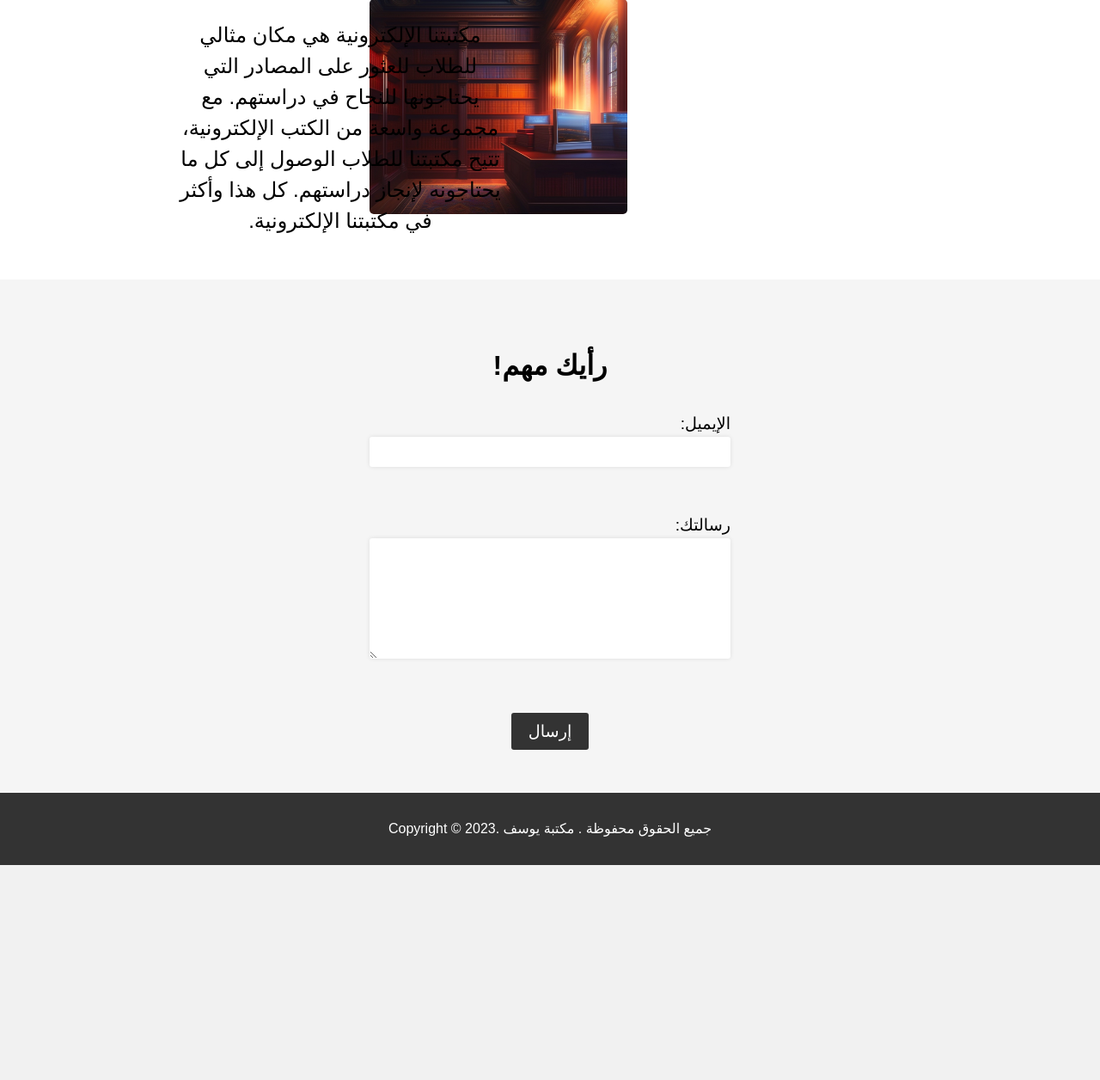
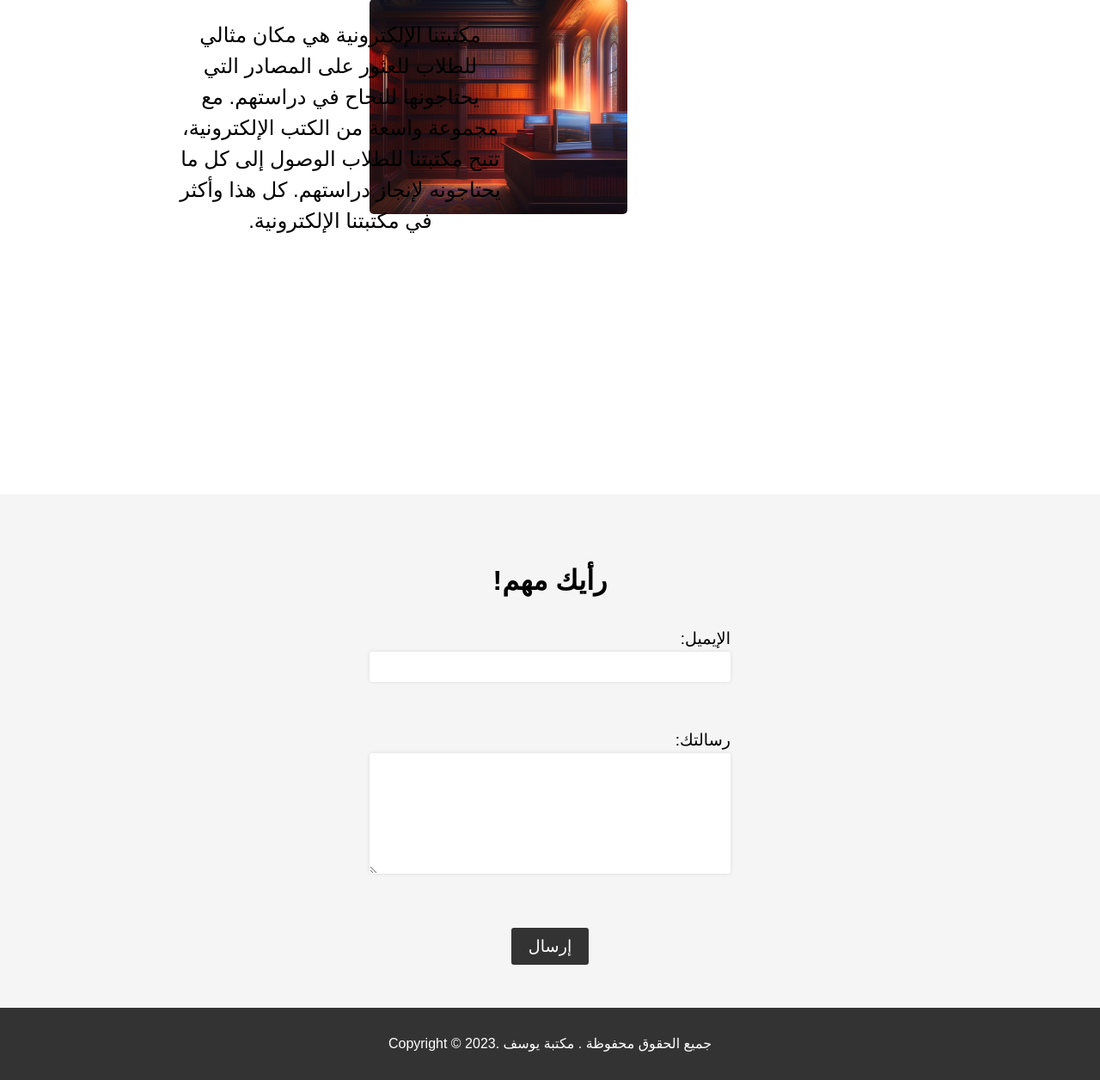
Before and after one commit to Dev4YM/youseflib, a PHP site: page / in a window 1280 px wide. Shown: the part 1866-3122 px from the top of the page at 86% size. Before the commit the page ends 2872 px from the top, so only its background shows below. Run offline with PHP 8.4, Linux system fonts and the light colour scheme.

Commit message:
Update style.css

```diff
--- a/style.css
+++ b/style.css
@@ -235,6 +235,7 @@ nav a:hover {
   padding: 50px;
   text-align: center;
   background: #f5f5f5;
+  margin-top: 250px;
 }
 
 .contact h1 {
```
